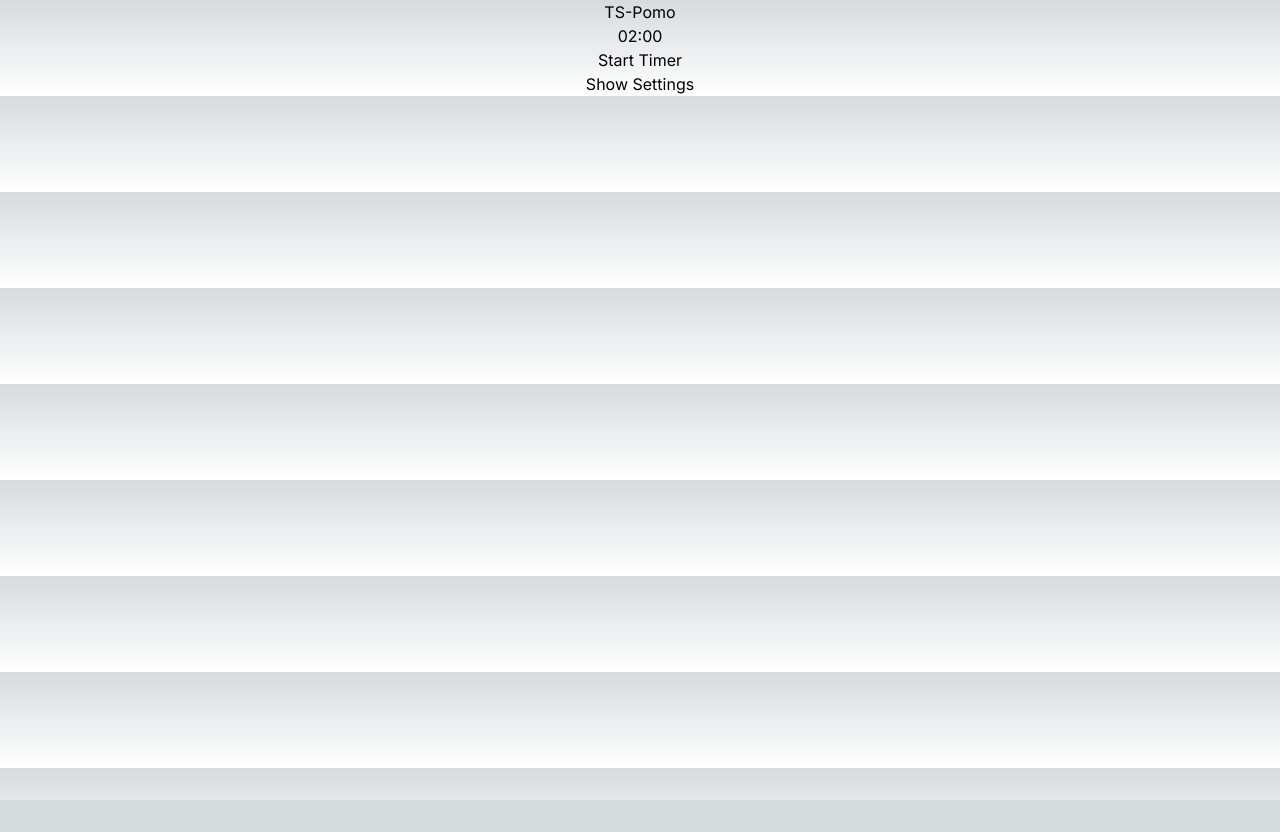
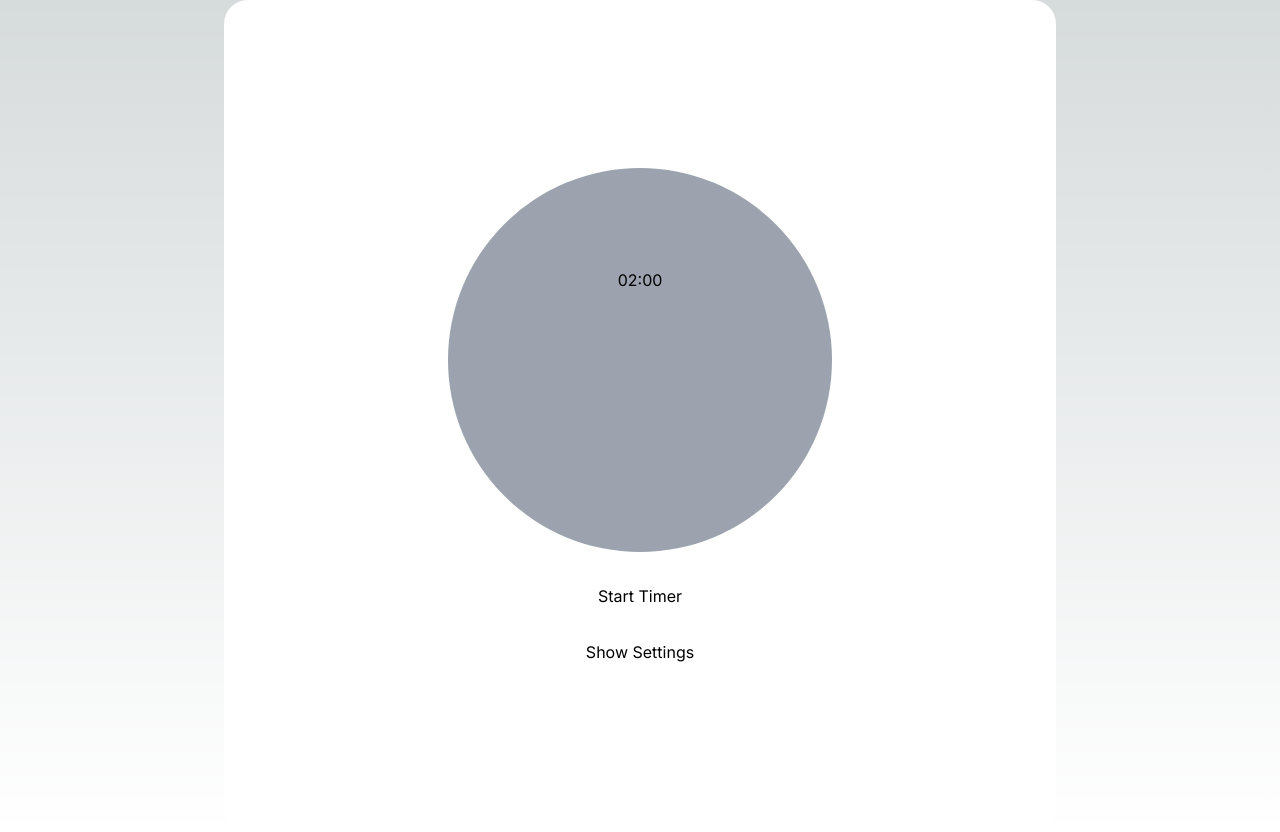
Before and after one commit to Aristotle-P/ts-pomo, a Next.js app: page / in a window 1280 px wide. Before the commit the page ends 800 px from the top, so only its background shows below. Built offline with nearby package versions, Linux system fonts and the light colour scheme.

Commit message:
working on basic stlying

```diff
--- a/app/page.tsx
+++ b/app/page.tsx
@@ -3,8 +3,7 @@ import { Card } from "@/components/Card";
 export default function Home() {
     return (
         <div>
-            <div className="text-center">
-                <header>TS-Pomo</header>
+            <div className="flex min-h-screen flex-col items-center justify-center">
                 <Card />
             </div>
         </div>
--- a/components/Button.tsx
+++ b/components/Button.tsx
@@ -1,6 +1,6 @@
 export default function Button({toggleTimer}: any) {
     return (
-        <div>
+        <div className="flex items-center justify-center">
             <button onClick={toggleTimer}>Start Timer</button>
         </div>
     )
--- a/components/Card.tsx
+++ b/components/Card.tsx
@@ -24,8 +24,7 @@ export const Card = () => {
         if (!("Notification" in window)) {
             return;
         }
-        console.log("notif");
-        const notif = new Notification(`Your ${arg} has finished!`);
+        new Notification(`Your ${arg} has finished!`);
     }
 
     useEffect(() => {
@@ -44,14 +43,14 @@ export const Card = () => {
                         setMinutes(5);
                         setSeconds(0)
                         setIsPaused(true);
-                        createNotification("break");
+                        createNotification("work");
                         return;
                     }
                     setOnBreak(false);
                     setMinutes(2);
                     setSeconds(0)
                     setIsPaused(true);
-                    createNotification("work");
+                    createNotification("break");
                     return;
                 }
             }
@@ -65,7 +64,7 @@ export const Card = () => {
     const displaySeconds = seconds < 10 ? `0${seconds}` : seconds;
 
     return (
-        <div>
+        <div className="flex flex-col gap-8 h-[52rem] w-[52rem] rounded-3xl bg-white text-black items-center justify-center">
             {showSettings ? <Settings /> : <Timer  displayMins={displayMins} displaySeconds={displaySeconds}/>}
             <Button toggleTimer={toggleTimer} />
             <button onClick={toggleSettings}>Show Settings</button>
--- a/components/Settings.tsx
+++ b/components/Settings.tsx
@@ -1,5 +1,7 @@
 export default function Settings() {
     return(
-        <div>Settings</div>
+        <div className="flex items-center justify-center">
+            Settings
+        </div>
     )
 }
--- a/components/Timer.tsx
+++ b/components/Timer.tsx
@@ -5,8 +5,8 @@ type TimerProps = {
 
 export default function Timer({displayMins, displaySeconds}: TimerProps) {
     return (
-        <div>
-            {displayMins}:{displaySeconds}
+        <div className="flex items-center justify-center pb-40 rounded-full bg-gray-400 h-96 w-96">
+            <div>{displayMins}:{displaySeconds}</div>
         </div>
     )
 }
```
